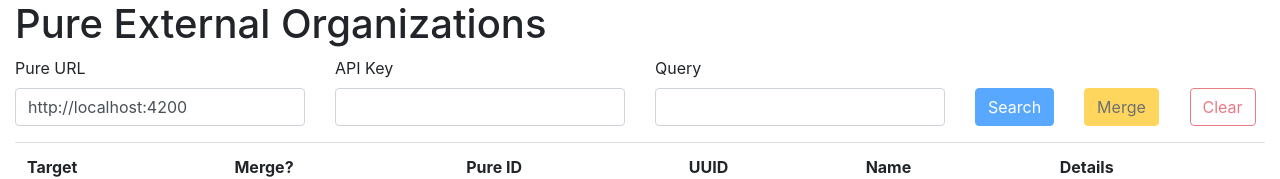
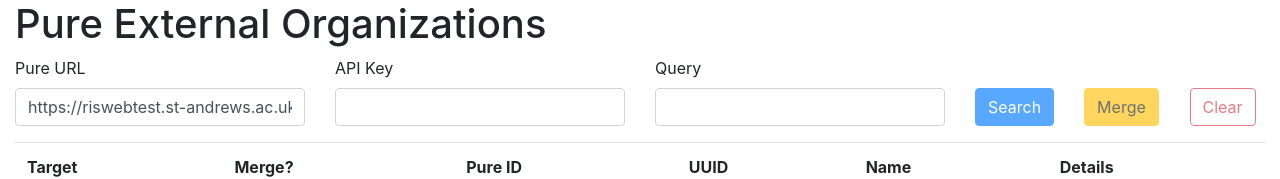
Before and after one commit to StAResComp/pure-external-orgs, an Angular app: page / in a window 1280 px wide. Shown: the top 179 px of the page. Built offline with nearby package versions, Linux system fonts and the light colour scheme.

Commit message:
Undoes hacks to get requests working when developing locally

```diff
--- a/src/app/app.component.ts
+++ b/src/app/app.component.ts
@@ -16,7 +16,7 @@
 export class AppComponent {
 
   public title = 'pure-external-orgs';
-  public pureUrl = 'http://localhost:4200';
+  public pureUrl = 'https://riswebtest.st-andrews.ac.uk';
   public apiKey = '';
   public searchString = '';
   public results?: Array<ExternalOrganization> = [];
--- a/src/app/pure.model.ts
+++ b/src/app/pure.model.ts
@@ -51,13 +51,13 @@
 
   public get extOrgSearchUrl() {
     const url = this.url;
-    url.pathname = '/api' + this.apiPath + this.extOrgSearchEndpoint;
+    url.pathname = this.apiPath + this.extOrgSearchEndpoint;
     return url;
   }
 
   public get extOrgMergeUrl() {
     const url = this.url;
-    url.pathname = '/api' + this.apiPath + this.extOrgMergeEndpoint;
+    url.pathname = this.apiPath + this.extOrgMergeEndpoint;
     return url;
   }
 }
```
